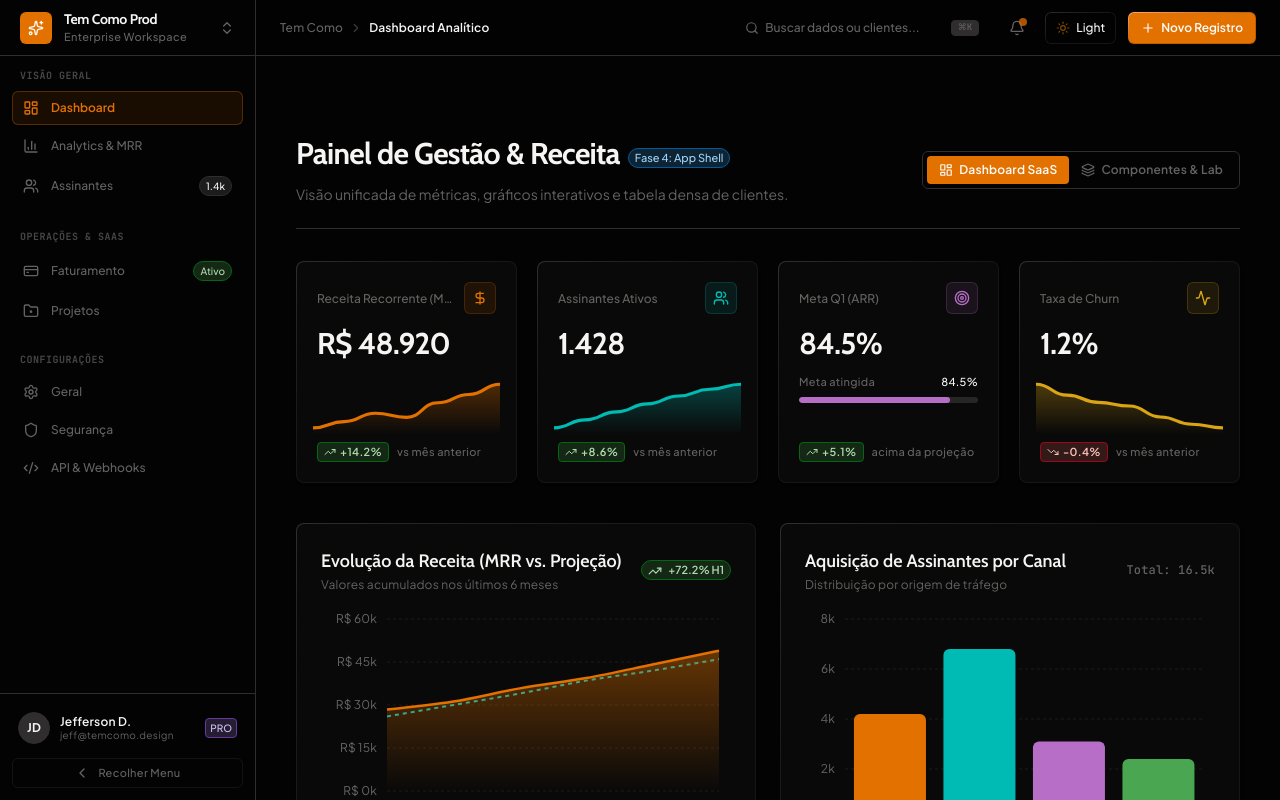
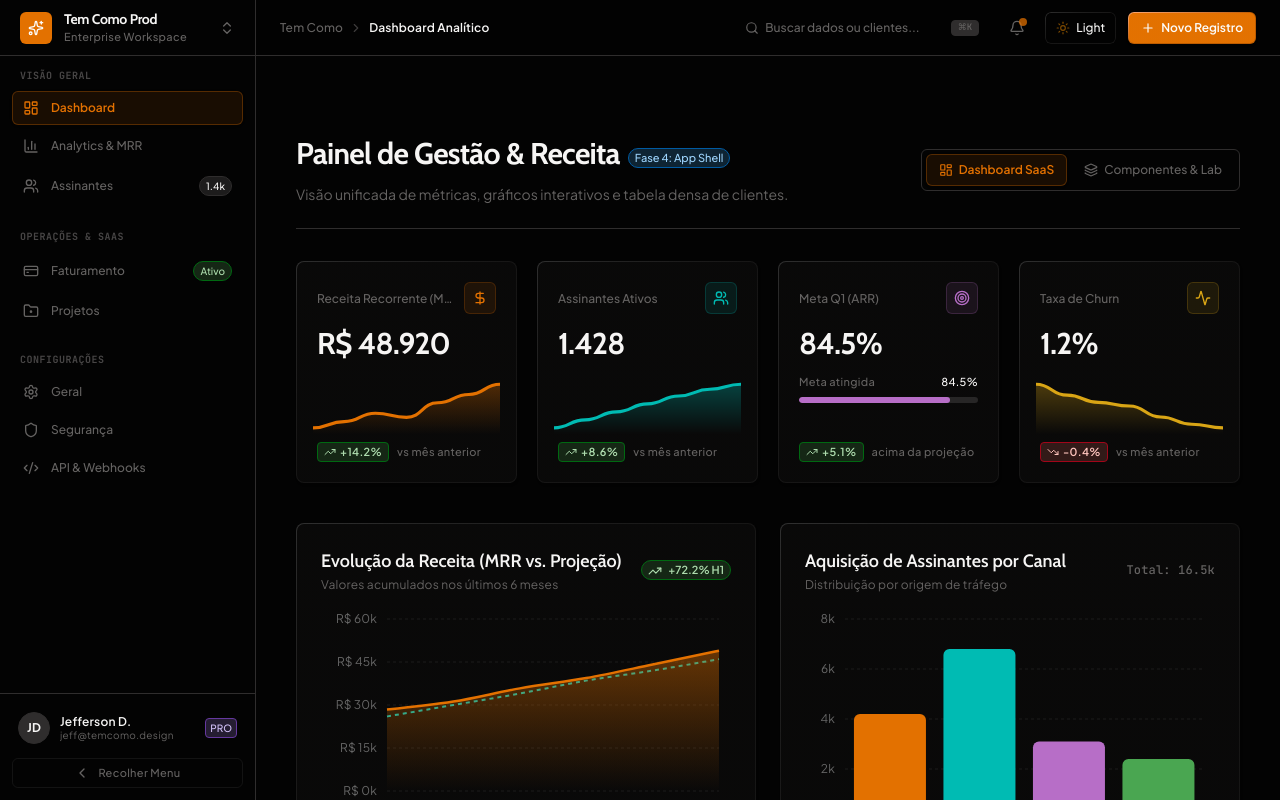
Before and after one commit to jeffdomingos/Joinha_DS, a React (Vite) app: page / in a window 1280 px wide. Built offline with nearby package versions, Linux system fonts and the light colour scheme.

Commit message:
refactor(views): apply standardized Button variant='navItem' to view mode switch control for 100% design system consistency

```diff
--- a/src/App.tsx
+++ b/src/App.tsx
@@ -255,33 +255,27 @@ function App() {
         </div>
 
         {/* View Mode Toggle Switch */}
-        <div className="inline-flex items-center p-1 rounded-(--tc-radius-md) bg-surface-card border border-border shrink-0 self-start sm:self-auto">
-          <button
-            type="button"
+        <div className="inline-flex items-center p-1 rounded-(--tc-radius-md) bg-surface-card border border-border shrink-0 self-start sm:self-auto gap-1">
+          <Button
+            variant="navItem"
+            size="sm"
+            isActive={viewMode === "dashboard"}
             onClick={() => setViewMode("dashboard")}
-            className={cn(
-              "flex items-center gap-1.5 px-3 py-1.5 rounded-(--tc-radius-sm) text-xs font-semibold transition-all cursor-pointer",
-              viewMode === "dashboard"
-                ? "bg-primary text-primary-foreground shadow-sm"
-                : "text-muted-foreground hover:text-foreground"
-            )}
+            className="h-8 px-3 text-xs gap-1.5 cursor-pointer font-medium"
           >
             <LayoutDashboard className="w-3.5 h-3.5" />
             Dashboard SaaS
-          </button>
-          <button
-            type="button"
+          </Button>
+          <Button
+            variant="navItem"
+            size="sm"
+            isActive={viewMode === "components"}
             onClick={() => setViewMode("components")}
-            className={cn(
-              "flex items-center gap-1.5 px-3 py-1.5 rounded-(--tc-radius-sm) text-xs font-semibold transition-all cursor-pointer",
-              viewMode === "components"
-                ? "bg-primary text-primary-foreground shadow-sm"
-                : "text-muted-foreground hover:text-foreground"
-            )}
+            className="h-8 px-3 text-xs gap-1.5 cursor-pointer font-medium"
           >
             <Layers className="w-3.5 h-3.5" />
             Componentes & Lab
-          </button>
+          </Button>
         </div>
       </div>
 
```
